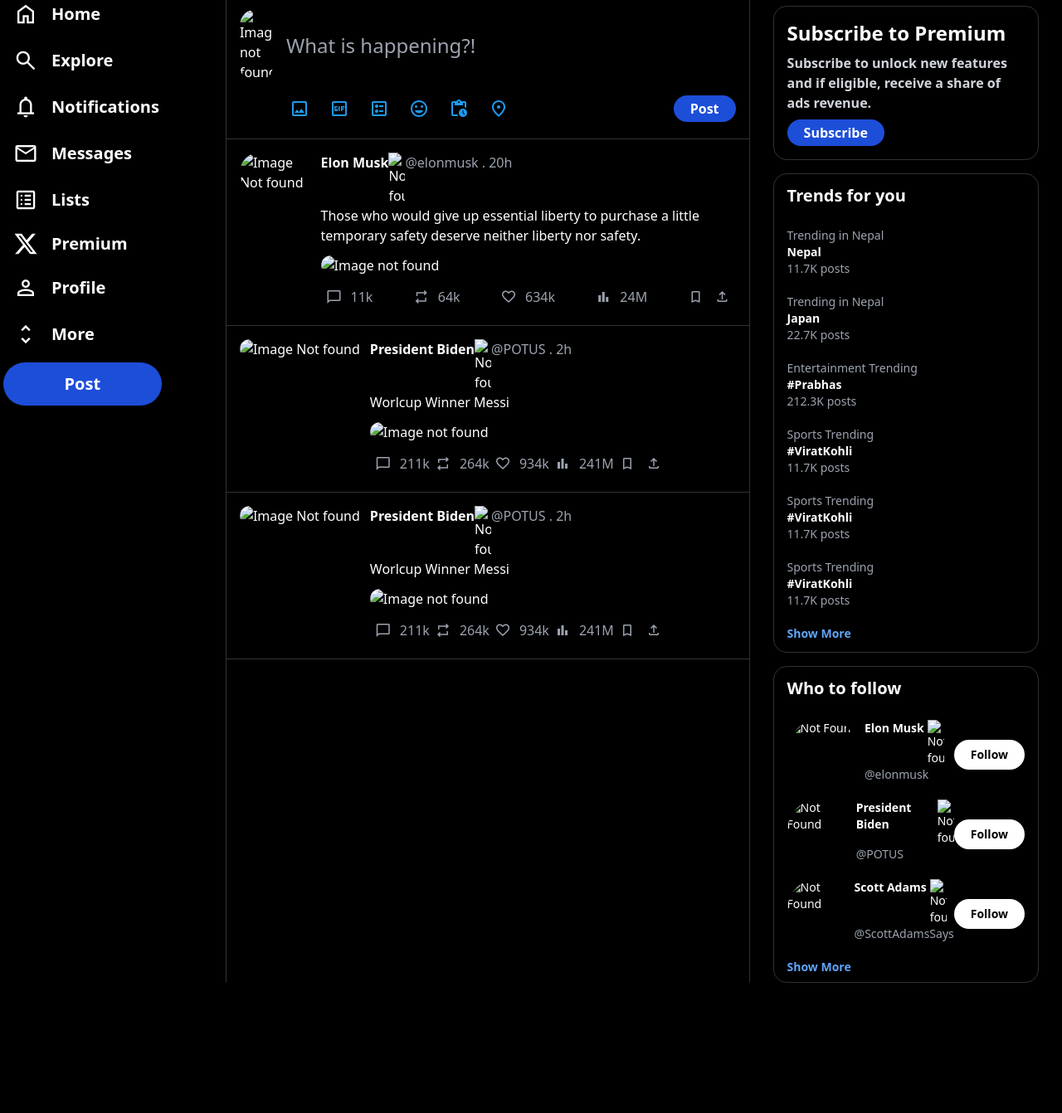
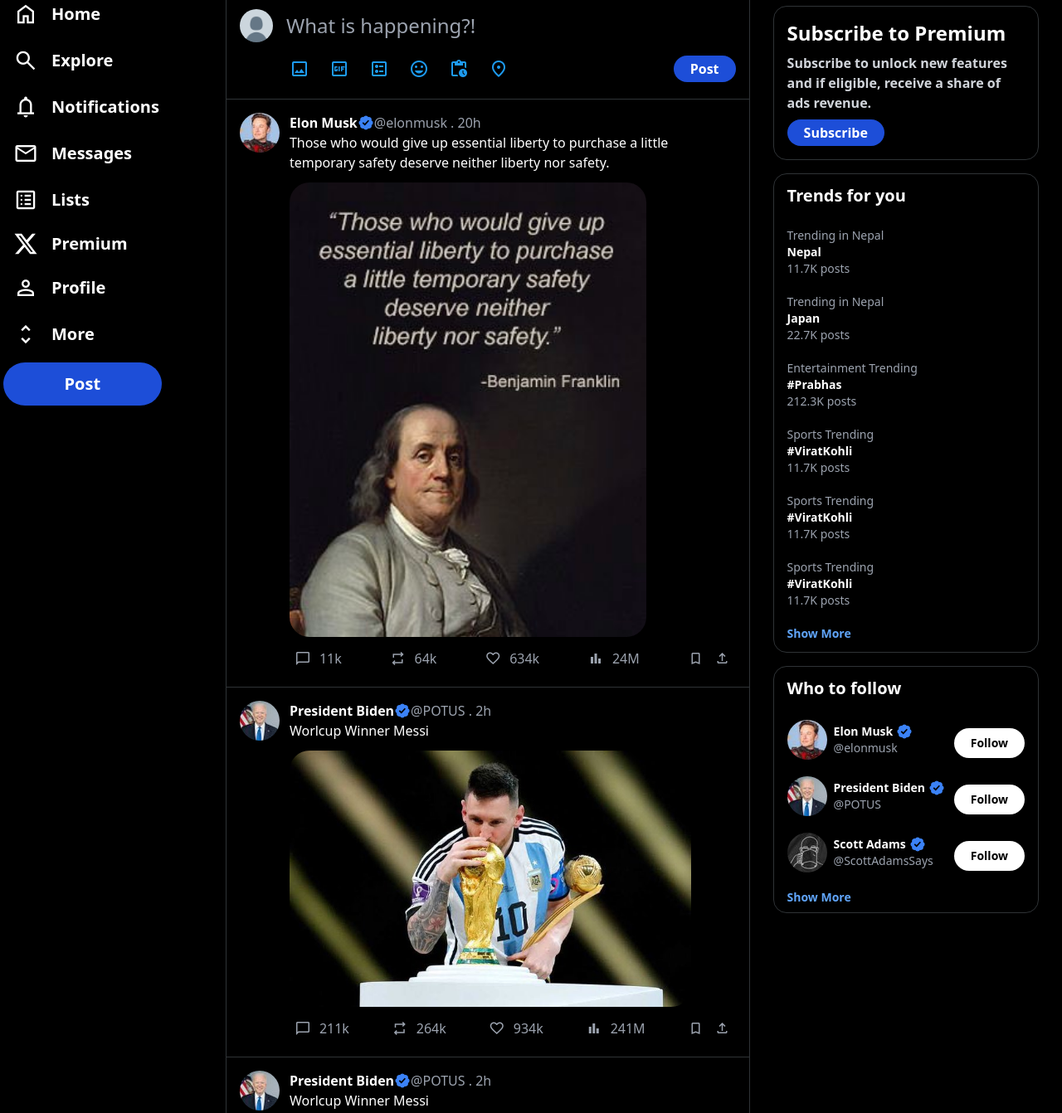
Before and after one commit to Rowel-Maharjan/Twitter-clone-Tailwind-CSS-, a website: page index.html in a window 1280 px wide. Shown: the part 61-1403 px from the top of the page at 83% size. Before the commit the page ends 1246 px from the top, so only its background shows below. Drawn offline with nearby package versions, Linux system fonts and the light colour scheme; files that its build step writes are made by us from their sources; the site is published under a folder, as on GitHub Pages, so addresses that start at the root find nothing.

Commit message:
Host in github

```diff
--- a/index.html
+++ b/index.html
@@ -77,7 +77,7 @@
                     <li>
                         <button
                             class="bg-blue-700 cursor-pointer  font-semibold md:hidden block items-center w-fit rounded-full p-4 ml-1"><img
-                                src="/image/post.svg" alt="Image not found" class="w-6"></button>
+                                src="image/post.svg" alt="Image not found" class="w-6"></button>
                         <button
                             class="bg-blue-700 cursor-pointer w-[90%] font-bold md:block hidden items-center rounded-full p-3 ml-1">Post</button>
                     </li>
@@ -98,7 +98,7 @@
             <div class="happening border-y border-[#2f3336] p-4 flex flex-col gap-3">
                 <div class="flex gap-4">
                     <div class="image">
-                        <img src="/image/profile.png" class="max-w-10 rounded-full" alt="Image not found">
+                        <img src="image/profile.png" class="max-w-10 rounded-full" alt="Image not found">
                     </div>
                     <input type="text" class="bg-transparent border-none focus:outline-none text-2xl"
                         placeholder="What is happening?!">
@@ -125,18 +125,18 @@
             <div class="posts mb-4">
                 <div class="post flex gap-3 border-b border-[#2f3336] p-4">
                     <div class="image">
-                        <img src="/image/elon.jpg" alt="Image Not found" class="rounded-full min-w-12">
+                        <img src="image/elon.jpg" alt="Image Not found" class="rounded-full min-w-12">
                     </div>
                     <div class="box flex flex-col">
                         <div class="account flex">
                             <span class="font-bold cursor-pointer hover:underline">Elon Musk</span>
-                            <img src="/image/tick.svg" alt="Not found" class="w-5">
+                            <img src="image/tick.svg" alt="Not found" class="w-5">
                             <div class="text-gray-400">@elonmusk . 20h</div>
                         </div>
                         <div class="caption">Those who would give up essential liberty to purchase a little temporary
                             safety deserve neither liberty nor safety.</div>
                         <div class="postImage mt-3">
-                            <img src="/image/Image1.jpg" alt="Image not found" class="rounded-3xl w-[80%]">
+                            <img src="image/Image1.jpg" alt="Image not found" class="rounded-3xl w-[80%]">
                         </div>
                         <div class="icons flex items-center justify-between mt-2">
                             <div class="group">
@@ -191,17 +191,17 @@
 
                 <div class="post flex gap-3 border-b border-[#2f3336] p-4">
                     <div class="image">
-                        <img src="/image/Biden.jpg" alt="Image Not found" class="rounded-full min-w-12">
+                        <img src="image/Biden.jpg" alt="Image Not found" class="rounded-full min-w-12">
                     </div>
                     <div class="box flex flex-col">
                         <div class="account flex">
                             <span class="font-bold cursor-pointer hover:underline">President Biden</span>
-                            <img src="/image/tick.svg" alt="Not found" class="w-5">
+                            <img src="image/tick.svg" alt="Not found" class="w-5">
                             <div class="text-gray-400">@POTUS . 2h</div>
                         </div>
                         <div class="caption">Worlcup Winner Messi</div>
                         <div class="postImage mt-3">
-                            <img src="/image/messi.jpg" alt="Image not found" class="rounded-3xl w-[90%]">
+                            <img src="image/messi.jpg" alt="Image not found" class="rounded-3xl w-[90%]">
                         </div>
                         <div class="icons flex items-center justify-between mt-2">
                             <div class="group">
@@ -258,17 +258,17 @@
 
                 <div class="post flex gap-3 border-b border-[#2f3336] p-4">
                     <div class="image">
-                        <img src="/image/Biden.jpg" alt="Image Not found" class="rounded-full min-w-12">
+                        <img src="image/Biden.jpg" alt="Image Not found" class="rounded-full min-w-12">
                     </div>
                     <div class="box flex flex-col">
                         <div class="account flex">
                             <span class="font-bold cursor-pointer hover:underline">President Biden</span>
-                            <img src="/image/tick.svg" alt="Not found" class="w-5">
+                            <img src="image/tick.svg" alt="Not found" class="w-5">
                             <div class="text-gray-400">@POTUS . 2h</div>
                         </div>
                         <div class="caption">Worlcup Winner Messi</div>
                         <div class="postImage mt-3">
-                            <img src="/image/messi.jpg" alt="Image not found" class="rounded-3xl w-[90%]">
+                            <img src="image/messi.jpg" alt="Image not found" class="rounded-3xl w-[90%]">
                         </div>
                         <div class="icons flex items-center justify-between mt-2">
                             <div class="group">
@@ -401,11 +401,11 @@
                 <div class="items text-sm cursor-pointer ">
                     <div class="flex items-center hover:bg-[#0b0b0b] justify-between px-4 my-1 py-2">
                         <div class="flex gap-2">
-                            <img src="/image/elon.jpg" alt="Not Found" class="rounded-full">
+                            <img src="image/elon.jpg" alt="Not Found" class="rounded-full">
                             <div class="flex flex-col justify-center">
                                 <div class="flex gap-1">
                                     <span class="font-bold hover:underline">Elon Musk</span>
-                                    <img src="/image/tick.svg" alt="Not found" class="w-5">
+                                    <img src="image/tick.svg" alt="Not found" class="w-5">
                                 </div>
                                 <div class="text-gray-400">@elonmusk</div>
                             </div>
@@ -417,11 +417,11 @@
 
                     <div class="flex items-center hover:bg-[#0b0b0b] justify-between px-4 my-1 py-2">
                         <div class="flex gap-2">
-                            <img src="/image/Biden.jpg" alt="Not Found" class="rounded-full">
+                            <img src="image/Biden.jpg" alt="Not Found" class="rounded-full">
                             <div class="flex flex-col justify-center">
                                 <div class="flex gap-1">
                                     <span class="font-bold hover:underline">President Biden</span>
-                                    <img src="/image/tick.svg" alt="Not found" class="w-5">
+                                    <img src="image/tick.svg" alt="Not found" class="w-5">
                                 </div>
                                 <div class="text-gray-400">@POTUS</div>
                             </div>
@@ -433,11 +433,11 @@
 
                     <div class="flex items-center hover:bg-[#0b0b0b] justify-between px-4 my-1 py-2">
                         <div class="flex gap-2">
-                            <img src="/image/scott.jpg" alt="Not Found" class="rounded-full">
+                            <img src="image/scott.jpg" alt="Not Found" class="rounded-full">
                             <div class="flex flex-col justify-center">
                                 <div class="flex gap-1">
                                     <span class="font-bold hover:underline">Scott Adams</span>
-                                    <img src="/image/tick.svg" alt="Not found" class="w-5">
+                                    <img src="image/tick.svg" alt="Not found" class="w-5">
                                 </div>
                                 <div class="text-gray-400">@ScottAdamsSays</div>
                             </div>
```
